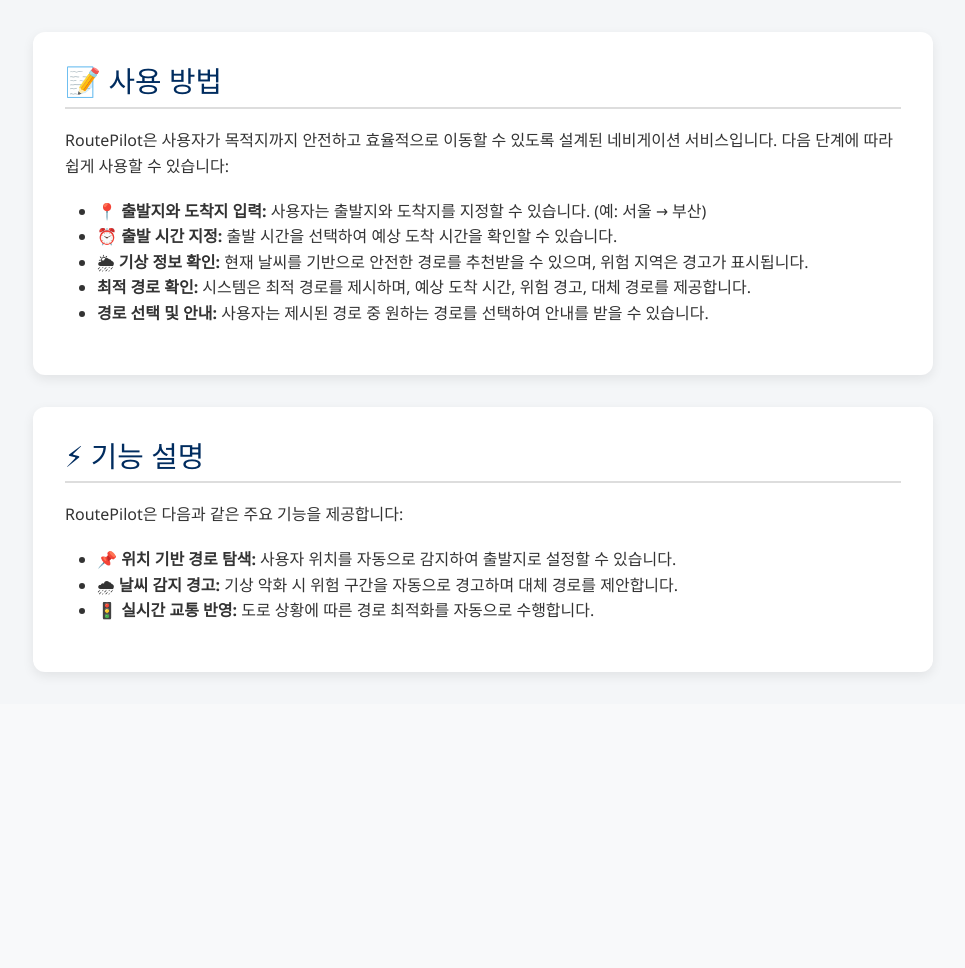
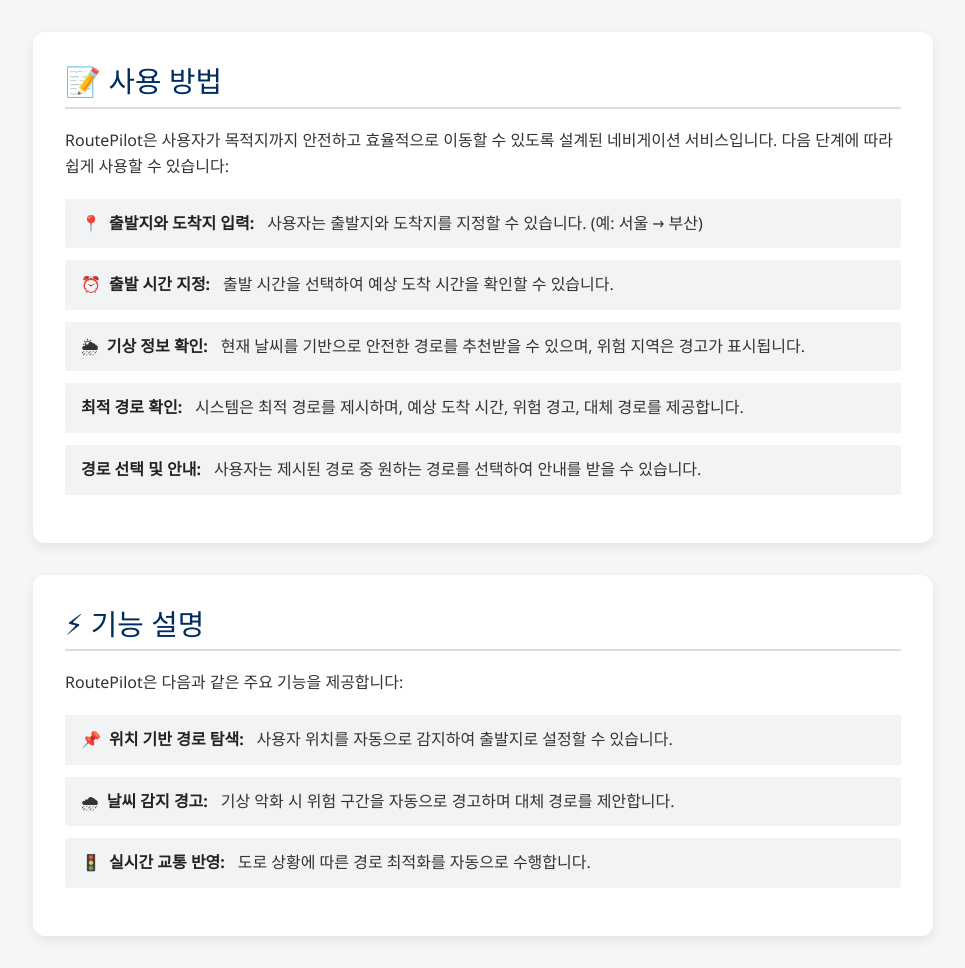
Before and after one commit to PJY00/LLPC_RoutePilot, a Flask app: page /help in a window 1280 px wide; the page is wider, and only the part inside the window is pictured. Shown: the part 101-1069 px from the top of that part, without its empty margins (157-1122 px from the left). Before the commit the page ends 778 px from the top of that part, so only its background shows below. Run offline with Flask 3, Linux system fonts and the light colour scheme.

Commit message:
FEAT list style
Added list style and emoji style

```diff
--- a/RoutePilot/static/CSS/howtouse.css
+++ b/RoutePilot/static/CSS/howtouse.css
@@ -27,3 +27,26 @@ section p {
   font-size: 1rem;
   margin-bottom: 1.2rem;
 }
+
+.list {
+  list-style-type: none;
+  padding-left: 0;
+}
+
+.list li {
+  background-color: #f1f3f5;
+  border-radius: 0.125rem;
+  padding: 0.75rem 1rem;
+  margin-bottom: 0.75rem;
+  font-size: 1rem;
+  display: flex;
+  align-items: flex-start;
+  gap: 0.5rem;
+}
+
+ul li strong {
+  display: inline-block;
+  margin-right: 0.3rem;
+  font-weight: 600;
+  color: #222;
+}
```
